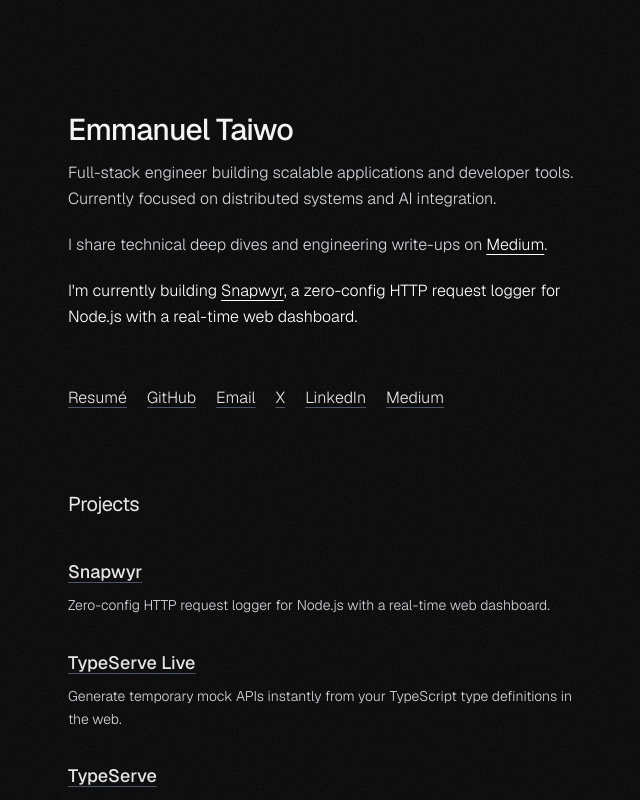
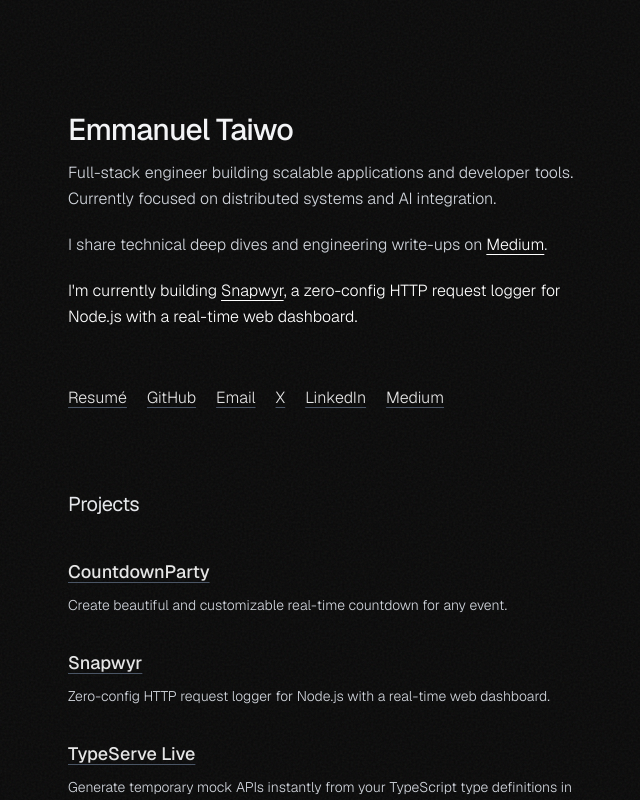
Before and after one commit to emmanueltaiwo/portfolio-2026, a Next.js app: page / in a window 1280 px wide. Shown: the top 800 px of the page, without its empty margins (308-948 px from the left). Built offline with nearby package versions, Linux system fonts and the light colour scheme.

Commit message:
updated projects

```diff
--- a/app/page.tsx
+++ b/app/page.tsx
@@ -5,6 +5,12 @@
 }
 
 const projects: Project[] = [
+  {
+    name: 'CountdownParty',
+    description:
+      'Create beautiful and customizable real-time countdown for any event.',
+    url: 'https://countdownparty.xyz',
+  },
   {
     name: 'Snapwyr',
     description:
```
